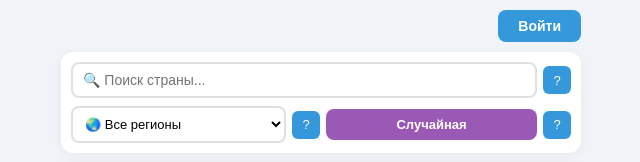
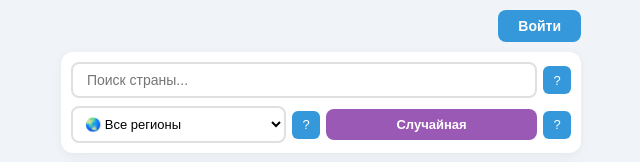
Before and after one commit to a9000235187-cmd/geotrainer, a website: page index.html in a window 1280 px wide. Shown: the top 162 px of the page, 319-959 px from the left. Drawn offline with nearby package versions, Linux system fonts and the light colour scheme.

Commit message:
Убраны конфликтующие inline-обработчики поля поиска

```diff
--- a/index.html
+++ b/index.html
@@ -211,7 +211,7 @@
 
         <div class="controls">
             <div class="search-row">
-                <input type="text" id="searchInput" class="search-box" placeholder="🔍 Поиск страны..." name="geo-search-field-x" autocomplete="off" autocorrect="off" autocapitalize="off" spellcheck="false" data-1p-ignore value="" onfocus="if(this.value==='druid71@mail.ru')this.value='';" oninput="if(this.value==='druid71@mail.ru')this.value='';">
+                <input type="text" id="searchInput" class="search-box" placeholder=" Поиск страны..." name="geo-search-field-x" autocomplete="off" autocorrect="off" autocapitalize="off" spellcheck="false" data-1p-ignore value="">
                 <button id="clearSearch" style="display:none; background:#e74c3c; color:white; border:none; padding:0 12px; border-radius:4px; font-size:16px; cursor:pointer;">✕</button>
                 <button class="hint-btn" title="Введите название страны для поиска">?</button>
             </div>
```
